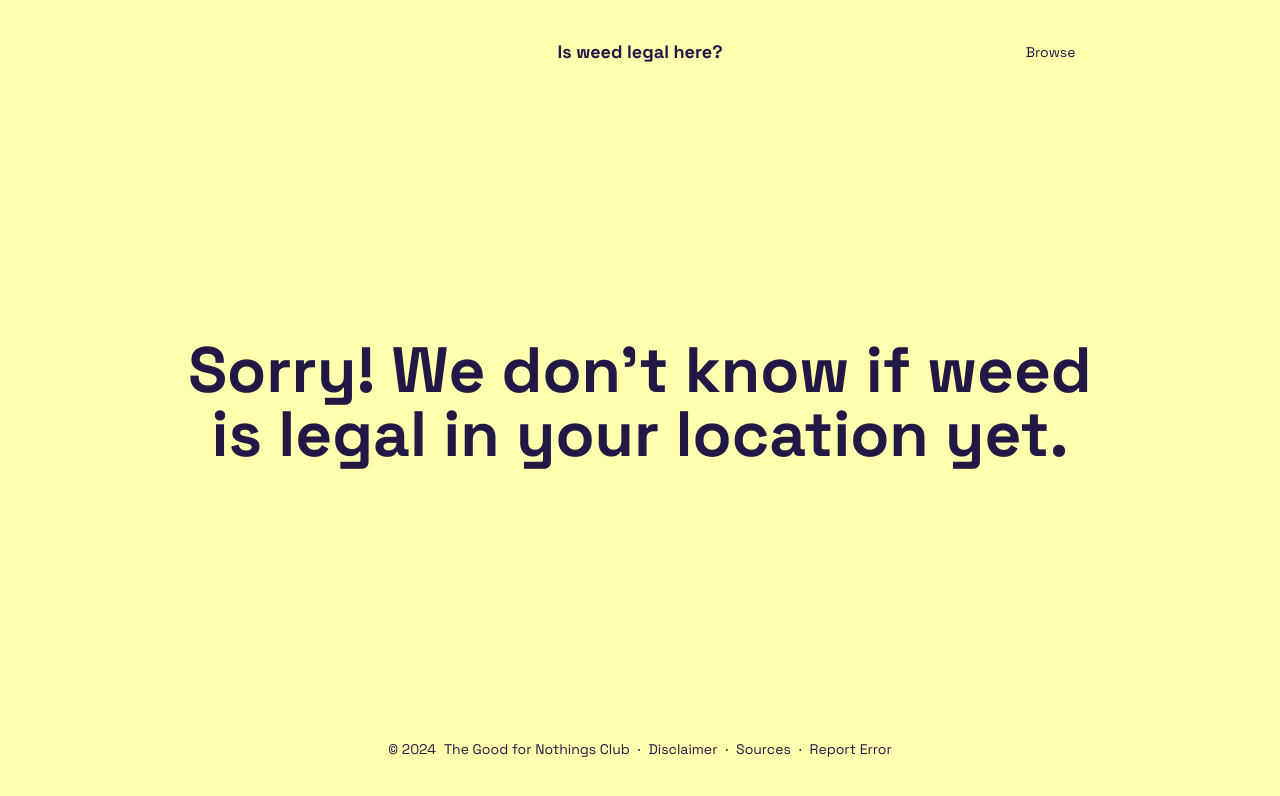
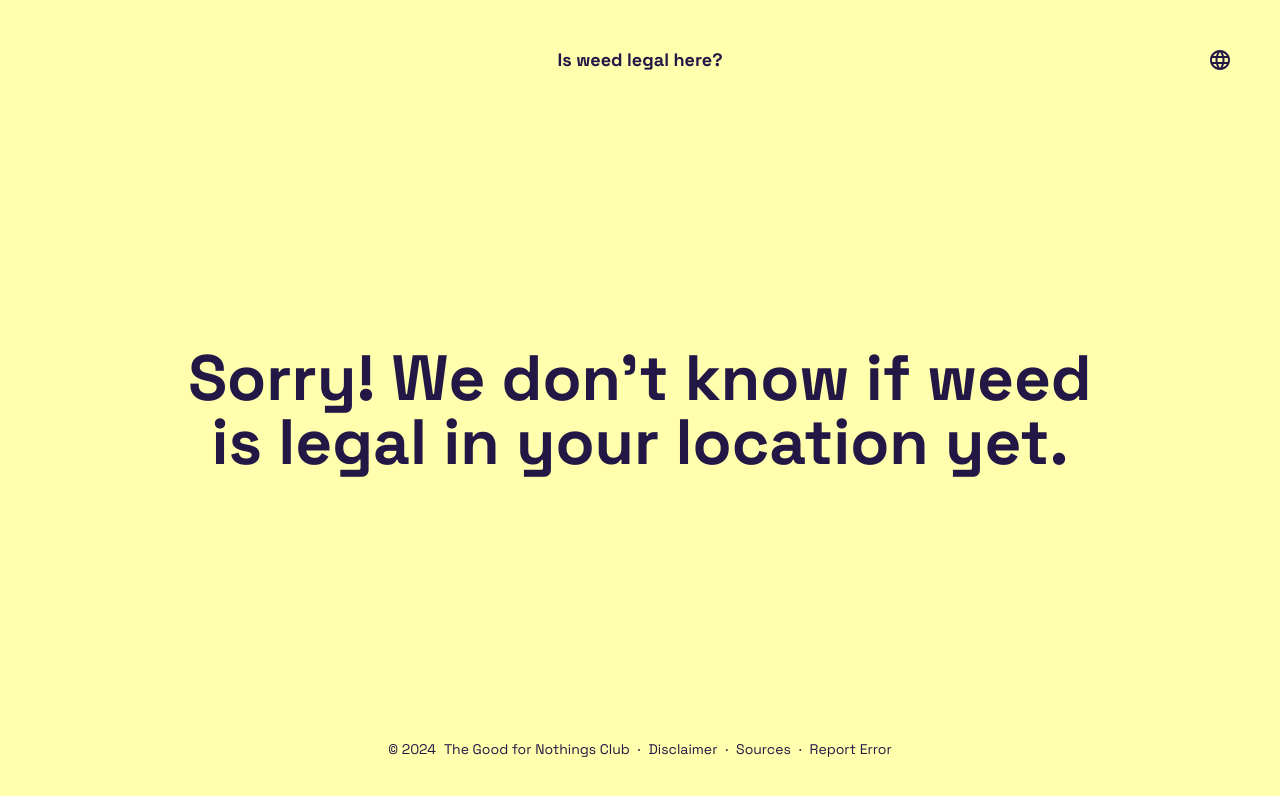
Before and after one commit to thegfnc/is-weed-legal-here, a Next.js app: page /result/1/1/1/1/1 in a window 1280 px wide. Shown: the top 796 px of the page. Built offline with nearby package versions, Linux system fonts and the light colour scheme.

Commit message:
Style grid of locations

```diff
--- a/app/browse/[[...location]]/page.tsx
+++ b/app/browse/[[...location]]/page.tsx
@@ -43,12 +43,7 @@ export default function Browse({ params: { location = [] } }: BrowseProps) {
         return (
           <div
             key={childLocationGroup.key}
-            className='mt-16 grid w-full grid-flow-col grid-cols-5'
-            style={{
-              gridTemplateRows: `repeat(${Math.ceil(
-                childLocationNames.length / 5
-              )}, minmax(0, 1fr))`,
-            }}
+            className='mt-16 grid w-full grid-cols-5 gap-x-4 gap-y-[10px]'
           >
             {childLocationNames.map(childLocationName => {
               const childLocation = {
@@ -63,7 +58,7 @@ export default function Browse({ params: { location = [] } }: BrowseProps) {
                 <Link
                   key={childLocationName}
                   href={getUrlFromCurrentLocation(childLocation, '/browse')}
-                  className='underline-offset-2 hover:underline'
+                  className='flex min-h-24 items-center justify-center rounded-2xl border-2 border-brand-purple p-4 text-lg font-bold leading-tight text-brand-purple transition-colors hover:bg-white'
                 >
                   {childLocationName}
                 </Link>
--- a/app/components/Header.tsx
+++ b/app/components/Header.tsx
@@ -2,18 +2,18 @@
 
 import Link from 'next/link'
 import { usePathname } from 'next/navigation'
+import { MdLanguage } from 'react-icons/md'
 
 const Header = () => {
   const pathname = usePathname()
   const isVisible = pathname !== '/'
 
   return (
-    <header className='grid w-full grid-cols-3 items-center justify-items-center'>
-      <div></div>
+    <header className='relative flex min-h-10 w-full items-center justify-center'>
       <div>
         <Link
           href='/'
-          className={`ease-out-expo block text-[18px] font-bold leading-none transition-all duration-1000 ${
+          className={`ease-out-expo block text-[18px] font-bold leading-none transition-all duration-500 ${
             isVisible
               ? ' visible translate-y-0 opacity-100'
               : ' invisible translate-y-8 opacity-0'
@@ -22,12 +22,9 @@ const Header = () => {
           Is weed legal here?
         </Link>
       </div>
-      <div>
-        <Link
-          href='/browse'
-          className='text-[14px] underline-offset-2 hover:underline'
-        >
-          Browse
+      <div className='absolute right-0 top-0'>
+        <Link href='/browse' className='block p-2'>
+          <MdLanguage size='24px' title='Browse locations' />
         </Link>
       </div>
     </header>
--- a/app/components/PageWrapper.tsx
+++ b/app/components/PageWrapper.tsx
@@ -18,7 +18,7 @@ export default function PageWrapper({ children }: PageWrapperProps) {
     <BackgroundColorContext.Provider value={backgroundColor}>
       <SetBackgroundColorContext.Provider value={setBackgroundColor}>
         <div
-          className={`flex min-h-[100dvh] w-screen flex-col justify-between ${backgroundColor} px-6 py-6 text-brand-purple transition-colors duration-500 md:py-10`}
+          className={`flex min-h-[100dvh] w-screen flex-col justify-between ${backgroundColor} p-6 text-brand-purple transition-colors duration-500 md:p-10`}
         >
           {children}
         </div>
```
